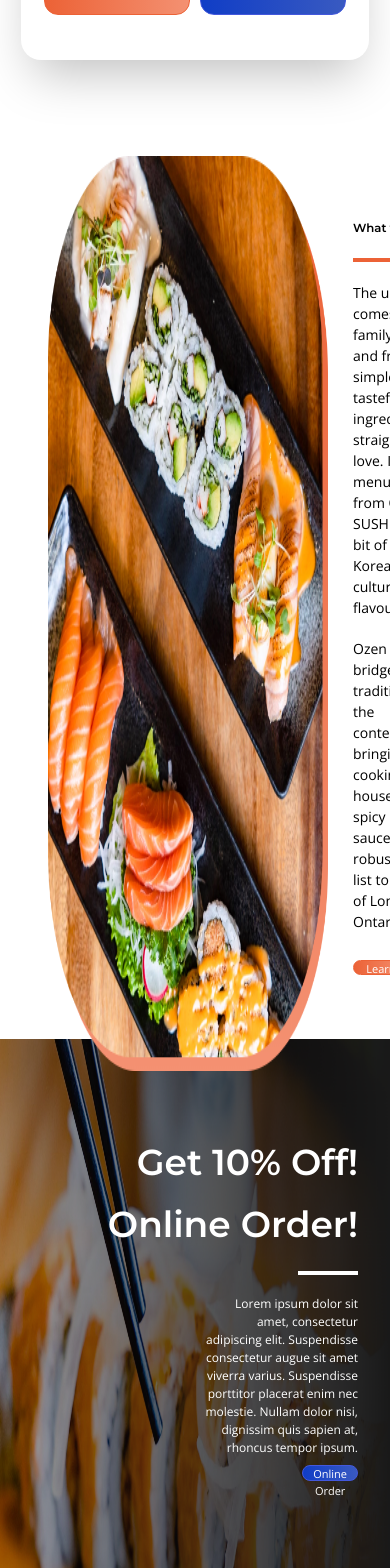
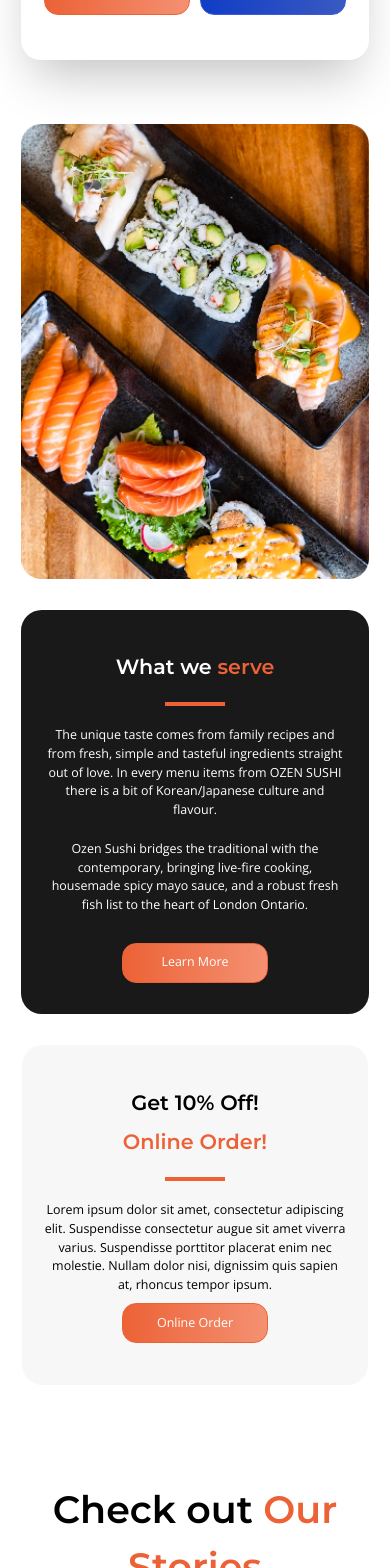
Before and after one commit to Sungmin-Kim-0508/ozen-sushi-korea, a Next.js app: page /ozen-sushi in a window 390 px wide. Shown: the part 320-1888 px from the top of the page. Built offline with nearby package versions, Linux system fonts and the light colour scheme; a web font is replaced by a local one.

Commit message:
completed section 3 in ozen sushi in mobile size

```diff
--- a/app/components/DiscountOfferSection.tsx
+++ b/app/components/DiscountOfferSection.tsx
@@ -1,35 +1,35 @@
 import Image from "next/image";
 import image_7626 from "public/images/ozen-sushi/image_7626.png";
-import { BlueBgBtn } from "app/components/button";
+import { BlueBgBtn, OrangeBgBtn } from "app/components/button";
 
 const DiscountOfferSection = () => {
   return (
-    <section className="relative w-full min-h-full">
+    <section className="relative w-full min-h-full md:px-[max(21px,5.6vw)]">
       <Image
         alt="image_7626"
         src={image_7626}
-        className="absolute min-w-full h-full -z-10"
+        className="absolute min-w-full h-full -z-10 md:hidden"
       />
-      <div className="flex flex-col items-end text-end pr-[8.21vw] py-32 lg:py-24">
-        <span className="monserratBold900 text-[clamp(36px,3vw,100px)] text-white mb-2">
+      <div className="flex flex-col items-end text-end pr-[8.21vw] py-32 md:md:bg-F7F7F8 md:items-center md:px-[max(21px,5.6vw)] md:py-[max(40px,10.66vw)] md:rounded-[max(20px,5.3vw)] md:text-center">
+        <span className="monserratBold900 text-[clamp(36px,3vw,100px)] text-white mb-2 md:text-black md:text-[max(20px,5.33vw)]">
           Get 10% Off!
         </span>
-        <span className="monserratBold900 text-[clamp(36px,3vw,100px)] text-white mb-5">
+        <span className="monserratBold900 text-[clamp(36px,3vw,100px)] text-white mb-5 md:text-EC6236 md:text-[max(20px,5.33vw)]">
           Online Order!
         </span>
-        <div className="border-2 w-[3.75rem] border-white mb-5" />
-        <div className="text-white text-[clamp(12px,1vw,20px)] w-[40.17vw] mb-[2.14vw]">
+        <div className="border-2 w-[3.75rem] border-white mb-5 md:border-EC6236" />
+        <div className="text-white text-[clamp(12px,1vw,20px)] w-[40.17vw] mb-[2.14vw] md:w-full md:text-black md:text-[max(12px,3.2vw)]">
           Lorem ipsum dolor sit amet, consectetur adipiscing elit. Suspendisse
           consectetur augue sit amet viverra varius. Suspendisse porttitor
           placerat enim nec molestie. Nullam dolor nisi, dignissim quis sapien
           at, rhoncus tempor ipsum.
         </div>
-        <BlueBgBtn
-          width="clamp(9.2px,14.28vw,200px)"
-          height="clamp(9.2px,3.92vw,60px)"
-        >
+        <BlueBgBtn className="w-[clamp(140px,14.28vw,200px)] h-[clamp(40px,3.92vw,55px)] md:hidden">
           Online Order
         </BlueBgBtn>
+        <OrangeBgBtn className="hidden md:block w-[max(140px,37.55vw)] h-[max(40px,7vw)] md:text-[clamp(10px,3.2vw,20px)]">
+          Online Order
+        </OrangeBgBtn>
       </div>
     </section>
   );
--- a/app/ozen-sushi/page.tsx
+++ b/app/ozen-sushi/page.tsx
@@ -1,8 +1,12 @@
+"use client";
+
+import { useState, useEffect } from "react";
 import Image from "next/image";
 import { BlueBgBtn, OrangeBgBtn } from "../components/button";
 import salmonRiceBowl from "public/images/ozen-sushi/sushi_bowl.png";
 import image144 from "public/images/ozen-sushi/image_144.png";
 import image_7601 from "public/images/ozen-sushi/image_7601.png";
+import image_124 from "public/images/ozen-sushi/image_124.png";
 import image_136 from "public/images/ozen-sushi/image_136.png";
 import image_137 from "public/images/ozen-sushi/image_137.png";
 import image_138 from "public/images/ozen-sushi/image_138.png";
@@ -30,8 +34,8 @@ function OzenSushiHome() {
   ];
   return (
     <>
-      <section className="relative w-full min-h-full">
-        <div className="flex mb-16 md:block md:px-[max(20px,5.33vw)]">
+      <section className="relative w-full min-h-full md:px-[max(20px,5.33vw)]">
+        <div className="flex mb-16 md:block">
           <div className="flex-1 flex flex-col justify-center px-[max(42px,8.21vw)] py-[14.62vw] md:px-[max(22px,5.86vw)] md:py-[max(43px,11.46vw)] md:shadow-2xl md:text-center md:opacity-100 md:rounded-[20px]">
             <span className="font-semibold text-xl text-[clamp(11px,1.28vw,40px)] md:hidden">
               Served everyday since 2008
@@ -72,38 +76,23 @@ function OzenSushiHome() {
             />
           </div>
         </div>
-        <div className="flex px-32 xl:px-24 mlg:px-12">
+        <div className="flex px-32 xl:px-24 md:contents md:px-0">
           <Image
             alt="image_7601"
             src={image_7601}
-            className="z-10 w-[clamp(280px,36.43vw,1000px)] v-[47.45vw] relative top-8"
+            className="z-10 w-[clamp(280px,36.43vw,1000px)] relative top-8 md:hidden"
           />
-          <div className="flex flex-col justify-center ml-[6.42vw] w-[40vw] relative top-10 xl:top-20 mlg:top-24 mb-40">
-            <span className="monserratBold900 text-[3.5vw] xl:text-[3vw]">
-              What we{" "}
-              <span className="text-EC6236 monserratBold900">serve</span>
-            </span>
-            <div className="border-2 border-EC6236 max-w-[3.75rem] my-5" />
-            <div className="text-[clamp(14px,1.0vw,20px)]">
-              <div className="mb-5">
-                The unique taste comes from family recipes and from fresh,
-                simple and tasteful ingredients straight out of love. In every
-                menu items from OZEN SUSHI there is a bit of Korean/Japanese
-                culture and flavour.
-              </div>
-              <div className="mb-7">
-                Ozen Sushi bridges the traditional with the contemporary,
-                bringing live-fire cooking, housemade spicy mayo sauce, and a
-                robust fresh fish list to the heart of London Ontario.
-              </div>
-            </div>
-            <OrangeBgBtn
-              width="clamp(9.2px,14.28vw,200px)"
-              height="clamp(9.2px,3.92vw,60px)"
-            >
-              Learn More
-            </OrangeBgBtn>
+          <Image
+            alt="image_124"
+            src={image_124}
+            className="hidden md:block w-full mb-[max(30px,8vw)]"
+          />
+          <div className="flex flex-col justify-center ml-[6.42vw] w-[40vw] relative top-10 xl:top-20 mlg:top-24 mb-40 md:hidden">
+            <WhatWeServeSection />
           </div>
+        </div>
+        <div className="hidden md:block pt-[max(40px,10.66vw)] pb-[max(30px,8vw)] px-[max(21px,5.6vw)] bg-191919 text-center rounded-[max(20px,5.3vw)] mb-[max(30px,8vw)]">
+          <WhatWeServeSection />
         </div>
       </section>
       <DiscountOfferSection />
@@ -134,4 +123,31 @@ function OzenSushiHome() {
   );
 }
 
+const WhatWeServeSection = () => (
+  <>
+    <span className="monserratBold900 text-[3.5vw] md:text-white md:text-[max(20px,5.3vw)]">
+      What we{" "}
+      <span className="monserratBold900 text-EC6236 md:text-[max(20px,5.3vw)]">
+        serve
+      </span>
+    </span>
+    <div className="border-2 border-EC6236 max-w-[3.75rem] my-5 md:mx-auto" />
+    <div className="text-[clamp(14px,1.0vw,20px)] md:text-white md:text-[max(12px,3.2vw)]">
+      <div className="mb-5">
+        The unique taste comes from family recipes and from fresh, simple and
+        tasteful ingredients straight out of love. In every menu items from OZEN
+        SUSHI there is a bit of Korean/Japanese culture and flavour.
+      </div>
+      <div className="mb-7">
+        Ozen Sushi bridges the traditional with the contemporary, bringing
+        live-fire cooking, housemade spicy mayo sauce, and a robust fresh fish
+        list to the heart of London Ontario.
+      </div>
+    </div>
+    <OrangeBgBtn className="w-[clamp(140px,14.28vw,200px)] h-[clamp(40px,3.92vw,55px)] md:w-[max(140px,37.55vw)] md:h-[max(40px,7vw)] md:text-[clamp(10px,3.2vw,20px)]">
+      Learn More
+    </OrangeBgBtn>
+  </>
+);
+
 export default OzenSushiHome;
--- a/tailwind.config.js
+++ b/tailwind.config.js
@@ -24,6 +24,7 @@ module.exports = {
         "103DC6": "#103DC6",
         "395AC1": "#395AC1",
         595959: "#595959",
+        F7F7F8: "#F7F7F8",
       },
       fontFamily: {},
       screens: {
```
Also changed, not shown: public/images/ozen-sushi/image_124.png (added).
